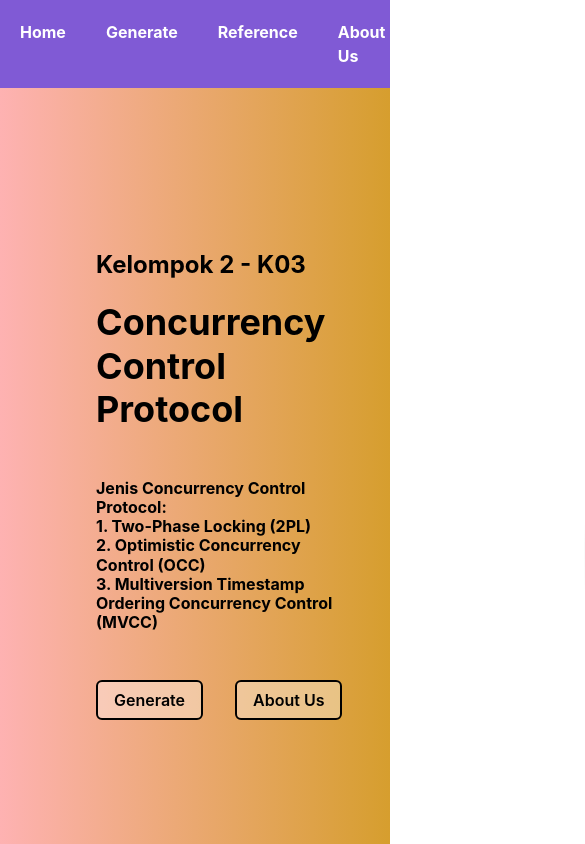
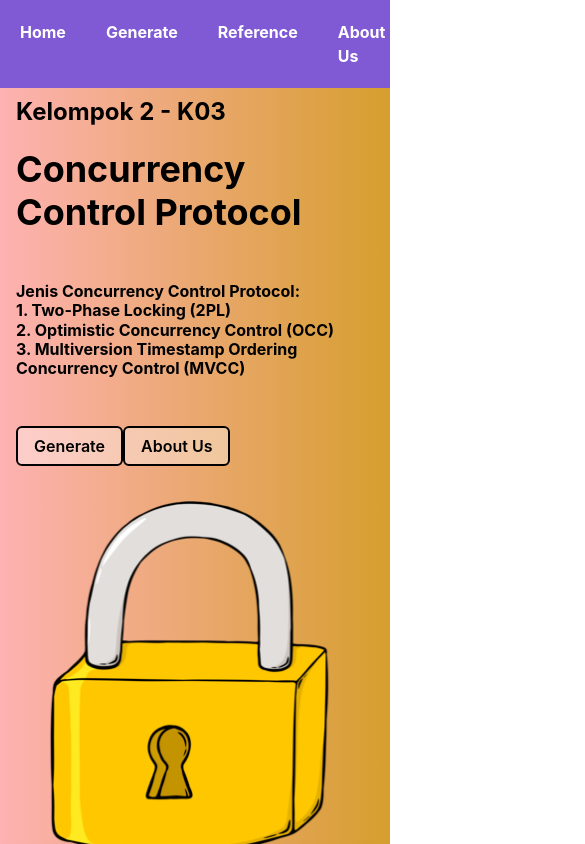
Before and after one commit to IceTeaXXD/concurrency-control-fe, a React (Vite) app: page / in a window 390 px wide. Shown: the top 844 px of the page, 585 px wide, since content can reach past the window. Built offline with nearby package versions, Linux system fonts and the light colour scheme.

Commit message:
feat(Dashoboard): responsive

```diff
--- a/src/component/Dashboard.tsx
+++ b/src/component/Dashboard.tsx
@@ -1,4 +1,11 @@
-import { Button, Heading, Text, Image, Flex, Box } from '@chakra-ui/react'
+import {
+  Button,
+  Heading,
+  Text,
+  Image,
+  Flex,
+  Box,
+} from '@chakra-ui/react'
 import { Link } from 'react-router-dom'
 import Navbar from '../component/Navbar/Navbar'
 import gembok from '../img/gembok.png'
@@ -9,23 +16,32 @@ export const Dashboard = () => {
       <Navbar />
       <Box
         bgGradient="linear(to-r, red.200, yellow.500)"
-        h="95vh"
+        h={{ base: 'auto', md: '95vh' }}
         display="flex"
-        flexDirection="column"
+        flexDirection={{ base: 'column', md: 'row' }}
         justifyContent="center"
         alignItems="left"
         textAlign="left"
-        paddingX={24}
+        paddingX={{ base: 4, md: 24 }}
       >
-        <Flex alignItems="center">
+        <Flex
+          alignItems="center"
+          flexDirection={{ base: 'column', md: 'row' }}
+        >
           <Box>
-            <Heading as="h2" size="lg" color="black" mt={-2}>
+            <Heading as="h2" size="lg" color="black" mt={{ base: 2, md: -2 }}>
               Kelompok 2 - K03
             </Heading>
-            <Heading as="h1" size="2xl" fontWeight="bold" color="black" mt={5}>
+            <Heading
+              as="h1"
+              size="2xl"
+              fontWeight="bold"
+              color="black"
+              mt={{ base: 5, md: 0 }}
+            >
               Concurrency Control Protocol
             </Heading>
-            <Heading as="h3" size="sm" color="black" mt={12}>
+            <Heading as="h3" size="sm" color="black" mt={{ base: 12, md: 12 }}>
               Jenis Concurrency Control Protocol:
               <br />
               1. Two-Phase Locking (2PL)
@@ -34,7 +50,7 @@ export const Dashboard = () => {
               <br />
               3. Multiversion Timestamp Ordering Concurrency Control (MVCC)
             </Heading>
-            <Flex mt={12}>
+            <Flex mt={{ base: 12, md: 12 }}>
               <Button
                 as={Link}
                 to="/generate"
@@ -42,7 +58,7 @@ export const Dashboard = () => {
                 colorScheme="whiteAlpha"
                 color="black"
                 border="2px"
-                mr={8}
+                mr={{ base: 0, md: 8 , sm: 4}}
               >
                 Generate
               </Button>
@@ -53,7 +69,7 @@ export const Dashboard = () => {
                 colorScheme="whiteAlpha"
                 color="black"
                 border="2px"
-                mr={4}
+                mr={{ base: 4, md: 4 }}
               >
                 About Us
               </Button>
@@ -62,19 +78,19 @@ export const Dashboard = () => {
           <Image
             src={gembok}
             alt="gembok"
-            width="450px"
-            height="450px"
-            ml={52}
-            mt={-8}
+            width={{ base: '100%', lg: '450px', md: '0px', sm: '0px' }}
+            height={{ base: 'auto', lg: '450px', md: '0px', sm: '0px' }}
+            ml={{ base: 0, md: 52 }}
+            mt={{ base: 8, md: -8 }}
           />
         </Flex>
         </Box>
         <Box
           background="yellow.100"
-        h="155vh"
+          h={{ base: 'auto', md: '155vh' }}
           display="flex"
           flexDirection="column"
-        paddingX={24}
+          paddingX={{ base: 4, md: 24 }}
           boxShadow="0px 0px 10px rgba(0, 0, 0, 1)"
         >
         <Heading
@@ -93,7 +109,6 @@ export const Dashboard = () => {
             border={2}
             borderRadius="3xl"
             padding={10}
-            width={1000}
             mt={8}
           >
             <Heading as="h3" size="lg" color="black">
@@ -115,7 +130,6 @@ export const Dashboard = () => {
             border={2}
             borderRadius="3xl"
             padding={10}
-            width={1000}
             mt={12}
             marginLeft={'auto'}
           >
@@ -144,7 +158,6 @@ export const Dashboard = () => {
             border={2}
             borderRadius="3xl"
             padding={10}
-            width={1000}
             mt={12}
           >
             <Heading as="h3" size="lg" color="black">
```
Lines whose indentation alone changed are shown as unchanged.
